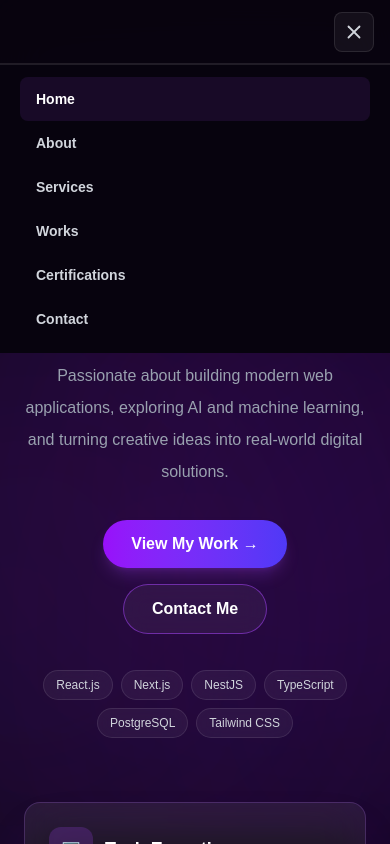
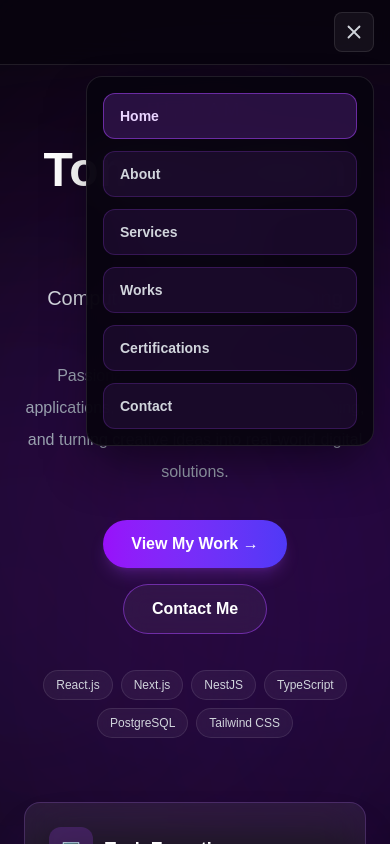
Before and after one commit to TonimaDristy/nextjs-portfolio, a Next.js app: page / in a window 390 px wide. Both pictures are taken after a click on the button "Open menu". Shown: the top 844 px of the page. Built offline with nearby package versions, Linux system fonts and the light colour scheme.

Commit message:
Changed hamburger style

```diff
--- a/components/Navbar.tsx
+++ b/components/Navbar.tsx
@@ -43,9 +43,10 @@ export default function Navbar() {
   };
 
   return (
-    <nav className="fixed left-0 top-0 z-50 w-full bg-[#08040f]/90 backdrop-blur-xl">
+    <nav className="fixed left-0 top-0 z-50 w-full">
       {/* ================= NAVBAR ================= */}
-      <div className="relative mx-auto flex min-h-[64px] max-w-7xl items-center justify-center border-b border-white/10 px-4 py-4 sm:px-6">
+      <div className="relative w-full border-b border-white/10 bg-[#08040f]/90 backdrop-blur-xl">
+        <div className="relative mx-auto flex min-h-[64px] max-w-7xl items-center justify-center px-4 py-4 sm:px-6">
           {/* ================= DESKTOP MENU ================= */}
           <ul className="hidden flex-wrap items-center justify-center gap-1 sm:gap-2 md:flex">
             {navItems.map((item) => (
@@ -77,32 +78,28 @@ export default function Navbar() {
           <button
             type="button"
             onClick={() => setIsOpen(!isOpen)}
-          className="absolute right-4 top-1/2 z-10 flex h-10 w-10 -translate-y-1/2 items-center justify-center rounded-lg border border-white/10 bg-white/5 text-gray-300 transition-all duration-300 hover:border-purple-500/40 hover:bg-purple-500/10 hover:text-white md:hidden"
+            className="absolute right-4 top-1/2 flex h-10 w-10 -translate-y-1/2 items-center justify-center rounded-lg border border-white/10 bg-white/5 text-gray-300 transition-all duration-300 hover:border-purple-500/40 hover:bg-purple-500/10 hover:text-white md:hidden"
             aria-label={isOpen ? "Close menu" : "Open menu"}
             aria-expanded={isOpen}
           >
             {isOpen ? <X size={22} /> : <Menu size={22} />}
           </button>
         </div>
+      </div>
 
-      {/* ================= MOBILE MENU ================= */}
-      <div
-        className={`overflow-hidden border-t border-white/10 bg-[#08040f]/95 backdrop-blur-xl transition-all duration-300 md:hidden ${
-          isOpen
-            ? "max-h-[500px] opacity-100"
-            : "max-h-0 border-t-transparent opacity-0"
-        }`}
-      >
-        <ul className="flex flex-col px-5 py-3">
+      {/* ================= MOBILE MENU BIG BLACK BOX ================= */}
+      {isOpen && (
+        <div className="absolute right-4 top-[76px] w-72 rounded-2xl border border-white/10 bg-[#08040f]/95 p-4 shadow-2xl shadow-black/50 backdrop-blur-xl md:hidden">
+          <ul className="grid gap-3">
             {navItems.map((item) => (
               <li key={item.name}>
                 {item.name === "Home" ? (
                   <button
                     onClick={handleHomeClick}
-                  className={`w-full rounded-lg px-4 py-3 text-left text-sm font-semibold transition-all duration-300 ${
+                    className={`w-full rounded-xl border px-4 py-3 text-left text-sm font-semibold transition-all duration-300 ${
                       isHome
-                      ? "bg-purple-500/10 text-white"
-                      : "text-gray-300 hover:bg-purple-500/10 hover:text-white"
+                        ? "border-purple-500/50 bg-purple-500/20 text-purple-200"
+                        : "border-purple-500/20 bg-purple-500/10 text-gray-300 hover:border-purple-500/50 hover:bg-purple-500/20 hover:text-white"
                     }`}
                   >
                     Home
@@ -111,7 +108,7 @@ export default function Navbar() {
                   <Link
                     href={item.href}
                     onClick={handleMenuClick}
-                  className="block rounded-lg px-4 py-3 text-sm font-semibold text-gray-300 transition-all duration-300 hover:bg-purple-500/10 hover:text-purple-400"
+                    className="block w-full rounded-xl border border-purple-500/20 bg-purple-500/10 px-4 py-3 text-sm font-semibold text-gray-300 transition-all duration-300 hover:border-purple-500/50 hover:bg-purple-500/20 hover:text-white"
                   >
                     {item.name}
                   </Link>
@@ -120,6 +117,7 @@ export default function Navbar() {
             ))}
           </ul>
         </div>
+      )}
     </nav>
   );
 }
```
Lines whose indentation alone changed are shown as unchanged.
